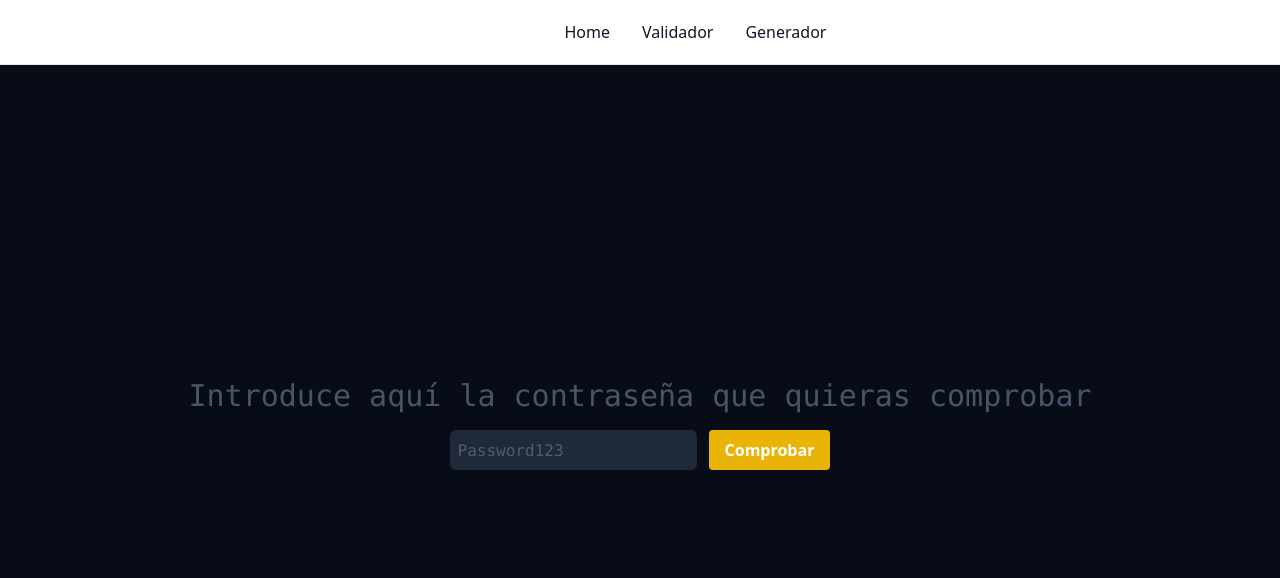
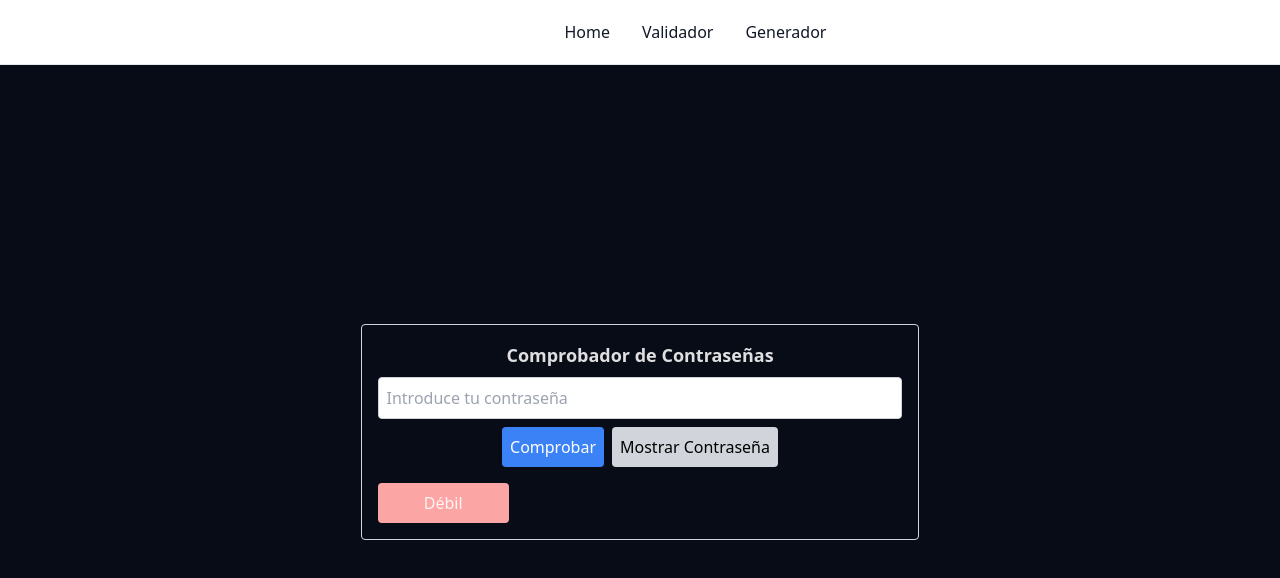
Before and after one commit to A13xMtzL/SafePassApplication, a React (Vite) app in the folder safe_pass_front/: page /validator in a window 1280 px wide. Both pictures are taken after a click on the button "Comprobar". Shown: the top 578 px of the page. Built offline with nearby package versions, Linux system fonts and the light colour scheme.

Commit message:
Validador de contraseñas

```diff
--- /dev/null
+++ b/safe_pass_front/src/pages/PasswordChecker.jsx
@@ -0,0 +1,81 @@
+// (c) URJC - Safe Pass 2023, rights reserved.
+
+import React, { useState } from 'react';
+
+const PasswordChecker = () => {
+    const [password, setPassword] = useState('');
+    const [passwordStrength, setPasswordStrength] = useState('');
+    const [showPassword, setShowPassword] = useState(false);
+
+    const checkPasswordStrength = () => {
+        const hasUppercase = /[A-Z]/.test(password);
+        const hasLowercase = /[a-z]/.test(password);
+        const hasDigit = /\d/.test(password);
+        const hasSpecialChar = /[!@#$%^&*()_+{}\[\]:;<>,.?~\\-]/.test(password);
+        const length = password.length;
+
+        if (hasUppercase && hasLowercase && hasDigit && hasSpecialChar && length >= 14) {
+            setPasswordStrength('Fuerte');
+        } else if (hasUppercase && hasLowercase && (hasDigit || hasSpecialChar) && (length >= 10 && length < 14)) {
+            setPasswordStrength('Media');
+        } else {
+            setPasswordStrength('Débil');
+        }
+    };
+
+    const getBarColor = () => {
+        switch (passwordStrength) {
+            case 'Fuerte':
+                return 'bg-green-300';
+            case 'Media':
+                return 'bg-orange-300';
+            case 'Débil':
+            default:
+                return 'bg-red-300';
+        }
+    };
+
+    const getBarLenght = () => {
+        switch (passwordStrength) {
+            case 'Fuerte':
+                return 'w-full';
+            case 'Media':
+                return 'w-1/2';
+            case 'Débil':
+            default:
+                return 'w-1/4';
+        }
+    }
+
+    return (
+        <div className="my-4 p-4 border border-gray-300 rounded">
+            <h2 className="text-lg font-semibold">Comprobador de Contraseñas</h2>
+            <input
+                type={showPassword ? 'text' : 'password'}
+                className="w-full p-2 my-2 border border-gray-300 rounded"
+                placeholder="Introduce tu contraseña"
+                value={password}
+                onChange={(e) => setPassword(e.target.value)}
+            />
+            <button
+                className="bg-blue-500 text-white p-2 rounded hover:bg-blue-600"
+                onClick={checkPasswordStrength}
+            >
+                Comprobar
+            </button>
+            <button
+                className="bg-gray-300 text-black p-2 ml-2 rounded hover:bg-gray-400"
+                onClick={() => setShowPassword(!showPassword)}
+            >
+                {showPassword ? 'Ocultar' : 'Mostrar'} Contraseña
+            </button>
+            {passwordStrength && (
+                <div className={`mt-4 p-2 rounded ${getBarColor()} ${getBarLenght()}`}>
+                    <p>{passwordStrength}</p>
+                </div>
+            )}
+        </div>
+    );
+};
+
+export default PasswordChecker;
--- a/safe_pass_front/src/pages/Validator.jsx
+++ b/safe_pass_front/src/pages/Validator.jsx
@@ -1,30 +1,15 @@
 // (c) URJC - Safe Pass 2023, rights reserved.
 
 import React from 'react'
+import PasswordChecker from './PasswordChecker'
 
-export default function Validator() {
+
+function SafePass() {
   return (
-    <div>
-      <h2 className="font-mono text-3xl text-slate-600">
-        Introduce aquí la contraseña que quieras comprobar
-      </h2>
-      <div className="m-4">
-        <input
-          type="text"
-          id="password"
-          name="password"
-          placeholder="Password123"
-          // className="text-slate-200a p-2 rounded-md bg-gray-800 align plc-holder middle fontSize-2xl plc-holderSize-2xl"
-          className="placeholder:font-2xl rounded-md bg-gray-800  p-2 text-slate-200 placeholder-slate-300 placeholder-opacity-30 placeholder:font-mono"
-        />
-        <button
-          type="submit"
-          id="submit"
-          className="ml-3 rounded bg-yellow-500 px-4 py-2 font-bold text-white hover:bg-yellow-700"
-        >
-          Comprobar
-        </button>
-      </div>
+    <div className='SafePass'>
+      <PasswordChecker />
     </div>
-  )
+  );
 }
+
+export default SafePass;
```
